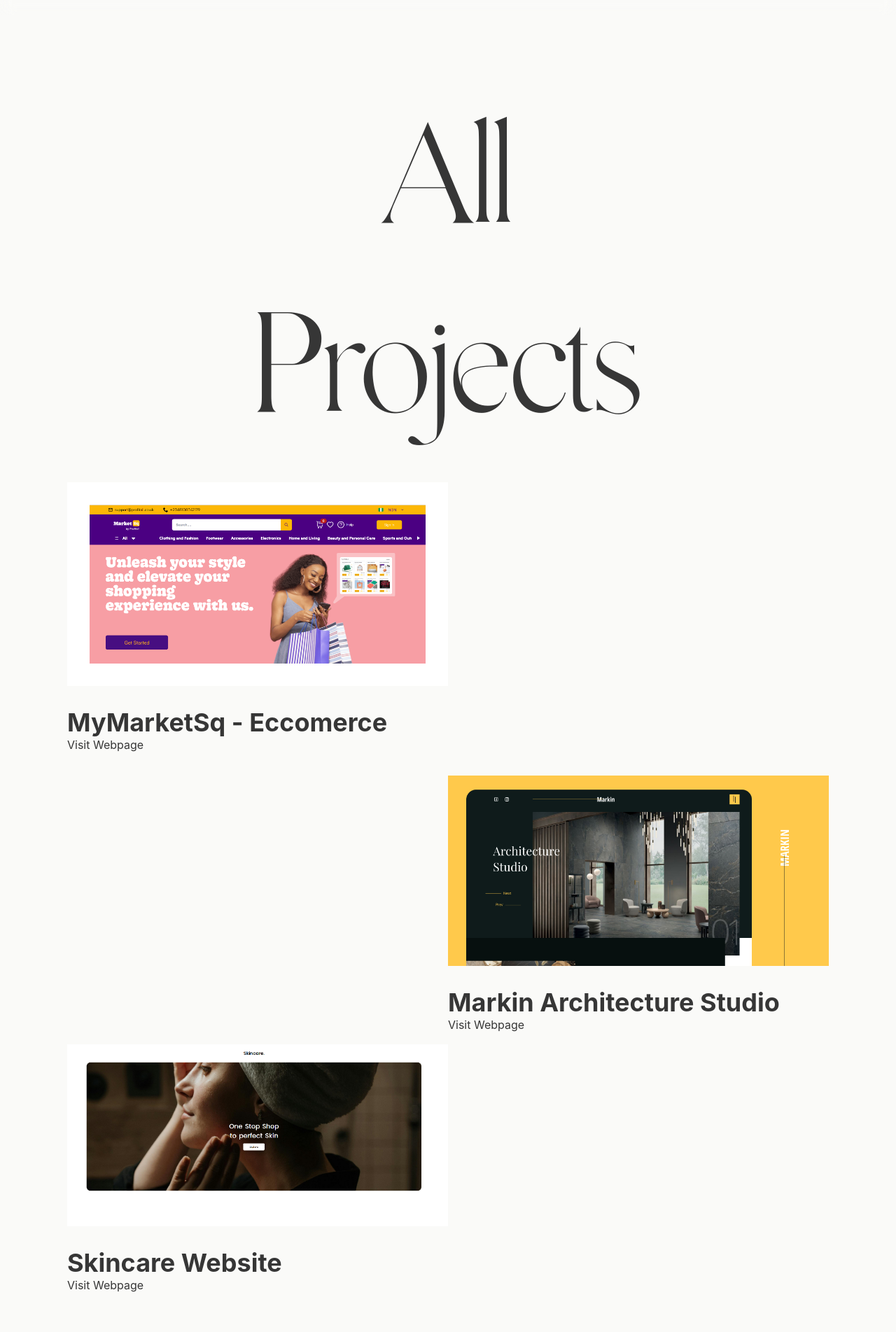
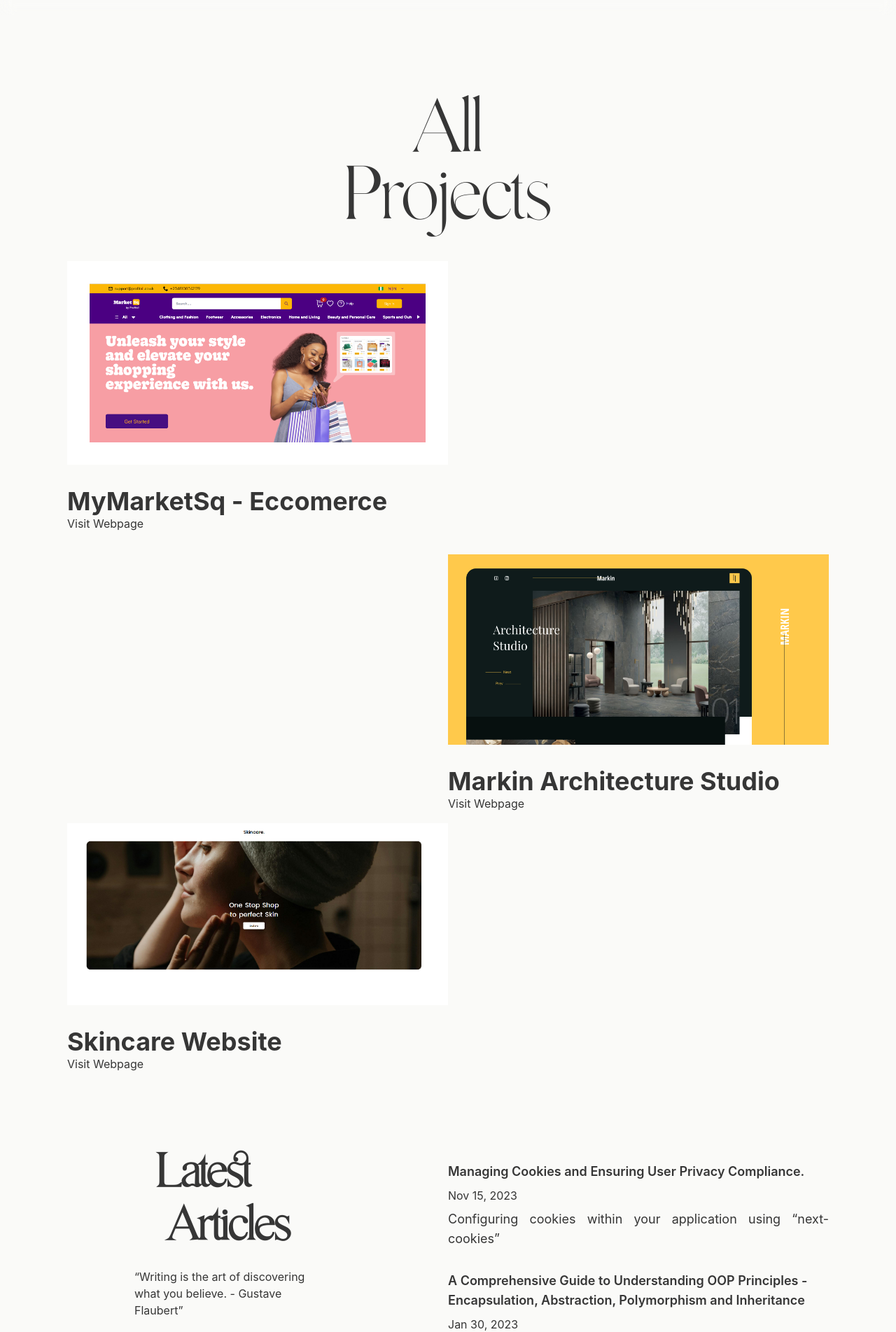
Before and after one commit to ESE-MONDAY/Ese-s-Portfolio, a Next.js app: page /projects in a window 1280 px wide. Shown: the part 42-1945 px from the top of the page at 70% size. Built offline with nearby package versions, Linux system fonts and the light colour scheme.

Commit message:
ui layouts

```diff
--- a/app/contact/page.tsx
+++ b/app/contact/page.tsx
@@ -64,7 +64,7 @@ const handleSubmit = async (e: any) => {
   return (
     <div className='py-10 md:p-24 text-[#363636] px-4 ' id='contact'>
          <div className="heading">
-             <h1 className='text-center text-[60px] sm:text-[120px] font-gallient'>Let&apos;s start <br/> a project</h1>
+             <h1 className='text-center text-[60px] sm:text-9xl font-gallient'>Let&apos;s start <br/> a project</h1>
         </div>
         <div className='mt-16 sm:flex w-full  justify-around'>
             <div className=' px-4 max-w-[600px]'>
--- a/app/layout.tsx
+++ b/app/layout.tsx
@@ -1,17 +1,16 @@
 'use client'
 import '../styles/globals.css'
-import Head from 'next/head';
+import { useLayoutEffect, useRef, useState } from 'react';
+import gsap from 'gsap';
 import Link from 'next/link';
 import CustomCursor from '../components/CustomCursor';
 import Footer from '../components/Footer';
 import { RiMenu3Line } from "react-icons/ri";
 import { MdOutlineClose } from "react-icons/md";
-import { Metadata } from 'next';
 
 
 
-import { useLayoutEffect, useRef, useState, useEffect } from 'react';
-import gsap from 'gsap';
+
 
 
 export default function RootLayout({
@@ -80,9 +79,9 @@ export default function RootLayout({
             <link rel="icon" href="/favicon.ico" />
           </head>
       <body>
-      <div className='relative overflow-auto' ref={container}>
-      <div id='intro-slider' className='fixed h-[100vh] z-10 w-screen overflow-hidden'>
-        <div className=' w-full flex justify-center items-center flex-col h-[80%]'>
+      <div className=' overflow-auto' ref={container}>
+      <div id='intro-slider' className='fixed h-[100vh] z-10 w-screen overflow-hidden flex justify-center items-center'>
+
               <p className='text-6xl lg:text-9xl mb-4 font-bold  text-[#fafaf8] font-gallient  bg-transparent text'>
                 <span className='inline-block'  id='portfolio'   >P</span>
                 <span className='inline-block'  id='portfolio'  >O</span>
@@ -94,10 +93,10 @@ export default function RootLayout({
                 <span className='inline-block'  id='portfolio' >I</span>
                 <span className='inline-block'  id='portfolio' >O</span>
                 </p>
-              </div>
+
         </div>
-        <div className='h-full relative'>
-        <nav className='text-[#363636]  sm:px-32 '>
+        <div className='h-full relative  '>
+        <nav className='text-[#363636] w-full sm:px-32 '>
 
            <div className='hidden sm:flex sm:justify-end items-center w-full'>
            <div className=' gap-8 flex px-8 py-4'>
@@ -121,7 +120,7 @@ export default function RootLayout({
             </div>
            </div>
            <div className='flex sm:hidden flex-col'>
-            <div className='flex justify-between w-full p-4'>
+            <div className='flex justify-between w-full py-2 px-4'>
               <Link href="/" className='font-bold font-merriweather text-3xl '>
                 Ese.</Link>
               <button className='sm:hidden' onClick={() => setIsMenuOpen(!isMenuOpen)}>
--- a/app/page.tsx
+++ b/app/page.tsx
@@ -22,20 +22,18 @@ useEffect(() => {
 
 
   return (
-    <div className='overflow-auto px-4'>
-        <div className='text-[#363636] py-10 sm:p-24 overflow-auto h-full  '>
+     <div className='text-[#363636] py-10 px-8  overflow-auto h-full  '>
+       {/* Hero section */}
       <section className=''>
         <div className='flex flex-col justify-between'>
           <div className=''>
-          <h1 className='text-[60px]  sm:text-9xl font-gallient '>
-
-
+          <h1 className='text-[40px]  sm:text-8xl font-gallient  '>
             Frontend Engineer</h1>
           <div className=' mt-4 flex flex-col md:flex-row justify-around'>
           <Image src={photo} alt='Ese Monday - Frontend Engineer, Technical Writer, and FOSS Advocate'  className='w-[200px] ' style={{objectFit: "cover"}} />
             <div className='mt-4 flex flex-col justify-center sm:items-center'>
             <h3 className='text-[40px]  sm:text-8xl font-gallient '> Technical Writer</h3>
-            <h3 className='text-[40px]  sm:text-8xl font-gallient mt-4 '> FOSS Advocate</h3>
+            <h3 className='text-[40px]  sm:text-8xl font-gallient lg:mt-8 '> FOSS Advocate</h3>
             </div>
           </div>
 
@@ -45,22 +43,20 @@ useEffect(() => {
             <div className='sm:w-[50%]'>
             <p className='text-xl sm:text-3xl sm:max-w-[400px] ' id='link'>  3+ years of professional experience nudging early-stage brands and teams into greatness.</p>
             </div>
-
           </div>
         </div>
-
-
       </section>
 
+   {/* Projectsection */}
      <section className='mt-16 '>
-      <div className="heading flex flex-col ">
-      <h2 className='text-center text-[70px] sm:text-[180px] font-gallient'>Selected</h2>
-      <h2 className='ml-16 text-end  -mt-8  font-gallient text-[50px] sm:text-[120px] '>Projects</h2>
+      <div className="heading flex flex-row sm:flex-col gap-4 justify-center ">
+      <h2 className='text-center text-[40px] sm:text-8xl font-gallient'>Selected</h2>
+      <h2 className='text-center    font-gallient text-[40px] sm:text-8xl sm:ml-28 '>Projects</h2>
       </div>
       <div className="projects mt-8">
-
+         {/* Project 1 section */}
         <div className='sm:w-[50%]'>
-          <div className='bg-white p-8'>
+          <div className=''>
           <Image src={MockupImage} alt='MyMarketsq - Ecommerce marketplace for goods and services in Africa and Uk' style={{objectFit:"cover"}}  />
           </div>
 
@@ -69,6 +65,7 @@ useEffect(() => {
             <Link href="https://www.mymarketsq.com/" target='_blank'>Visit Webpage</Link>
           </p>
         </div>
+        {/* Project 2 section */}
         <div className='w-full flex justify-end mt-8'>
         <div className='sm:w-[50%]'>
           <Image src={cover} alt='Markin Architecture Studio  based in Brooklyn New York city' style={{objectFit:"cover"}} />
@@ -78,6 +75,7 @@ useEffect(() => {
           </p>
         </div>
         </div>
+        {/* Project 3 section */}
         <div className='sm:flex mt-4'>
           <div className='sm:w-[50%]'>
               <Image src={cover2} alt='Skincare Mart - One Stop store for korean beauty products' style={{objectFit:"cover"}}  />
@@ -94,9 +92,6 @@ useEffect(() => {
           </div>
 
         </div>
-
-
-
       </div>
 
      </section>
@@ -111,7 +106,7 @@ useEffect(() => {
 
 
     </div>
-    </div>
+
 
   )
 }
--- a/app/projects/page.tsx
+++ b/app/projects/page.tsx
@@ -25,12 +25,13 @@ const Works = () => {
   return (
     <>
     <main className='text-[#363636] h-full overflow-y-auto px-4  py-10 md:p-24' ref={container1}>
-    <div className="heading">
-             <h1 className='text-center text-[60px] sm:text-[180px] font-gallient'>All <br/> Projects</h1>
-
+      {/* Heading */}
+    <div className="heading p-4">
+             <h1 className='text-center text-[60px] sm:text-8xl font-gallient'>All <br/> Projects</h1>
         </div>
+          {/* Projects */}
         <div className="projects mt-8">
-
+          {/* Project 1 */}
         <div className='sm:w-[50%]'>
           <div className='bg-white p-8'>
           <Image src={MockupImage} alt='MyMarketsq - Ecommerce marketplace for goods and services in Africa and Uk' style={{objectFit:"cover"}}  />
@@ -40,6 +41,7 @@ const Works = () => {
             <Link href="https://www.mymarketsq.com/"  className="text-base mt-2 sm:mt-4" target='_blank'>Visit Webpage</Link>
 
         </div>
+        {/* Project 2 */}
         <div className='w-full flex justify-end mt-8'>
         <div className='sm:w-[50%]'>
           <Image src={cover} alt='Markin Architecture Studio based in Brooklyn New York' style={{objectFit:"cover"}} />
@@ -49,6 +51,7 @@ const Works = () => {
 
         </div>
         </div>
+        {/* Project 3 */}
         <div className='flex mt-4'>
           <div className='sm:w-[50%]'>
               <Image src={cover2} alt='Skincare Mart - One Stop store for korean beauty products' style={{objectFit:"cover"}}  />
@@ -60,31 +63,30 @@ const Works = () => {
 
 
         </div>
+      </div>
+      {/* Articles */}
 
-
-
-      </div>
-      <div className='flex  flex-col sm:flex-row mt-20'>
-      <div className='basis-1/3 flex sm:flex-col sm:gap-0 gap-3'>
-        <h2 className='text-3xl sm:text-6xl sm:mt-8  font-gallient  font-semibold text-start lg:ml-40 '>Latest</h2>
-        <h2 className='text-3xl sm:text-6xl sm:mt-4  font-gallient  font-semibold text-start lg:ml-48  '>Articles</h2>
+      <div className='flex  flex-col sm:flex-row mt-20 justify-between'>
+      <div className='basis-1/3  flex sm:flex-col sm:gap-0 gap-3'>
+        <h2 className='text-3xl sm:text-6xl sm:mt-8  font-gallient  font-semibold text-start lg:ml-32 '>Latest</h2>
+        <h2 className='text-3xl sm:text-6xl sm:mt-4  font-gallient  font-semibold text-start lg:ml-36 '>Articles</h2>
         <div className='mt-8 hidden sm:flex  '>
 
-          <q className='sm:ml-40 '>Writing is the art of discovering <br />what you believe. - Gustave Flaubert</q>
+          <q className='sm:ml-24 '>Writing is the art of discovering <br />what you believe. - Gustave Flaubert</q>
         </div>
         </div>
-
          <div className='lg:basis-1/2 w-full'>
-
-                <div className='mt-4 sm:mt-12 '>
+          {/* Article 1 */}
+          <div className='mt-4 sm:mt-12 '>
                   <h2 className='text-lg  font-semibold text-left '>
-                  Managing Cookies and Ensuring User Privacy Compliance.
-                  </h2>
+           Managing Cookies and Ensuring User Privacy Compliance.
+           </h2>
                   <h4 className='text-md mt-2  text-left '>
                    Nov 15, 2023
                   </h4>
                   <h3 className='text-lg mt-2 text-justify '>Configuring cookies within your application using &ldquo;next-cookies&rdquo;</h3>
                 </div>
+                {/* Project 2 */}
                 <div className='mt-8'>
                   <h2 className='text-lg  font-semibold text-left '>
                   A Comprehensive Guide to Understanding OOP Principles - Encapsulation, Abstraction, Polymorphism and Inheritance
--- a/components/Footer.tsx
+++ b/components/Footer.tsx
@@ -3,7 +3,7 @@ import React from 'react'
 
 const Footer = () => {
   return (
-    <div className='pt-8 text-[#363636] gap-4 my-8 sm:px-32'>
+    <div className='pt-8 text-[#363636] gap-4 my-8 px-4 sm:px-32'>
         <div className='flex gap-4 md:gap-8 text-xs md:text-lg w-full  '>
             <p className='whitespace-nowrap'>Ese Monday</p> ·
             <p>@EseMonday1</p> ·
--- a/components/Work.tsx
+++ b/components/Work.tsx
@@ -10,14 +10,14 @@ const Work = () => {
             setIsOpen(!isOpen)
     }
   return (
-    <div id='triggerElement' className='mt-16 md:m-20 lg:m-40 flex flex-col lg:flex-row sm;px-16 justify-between'>
+    <div id='triggerElement' className='mt-16  lg:my-40 flex flex-col lg:flex-row  justify-between'>
       <div className='basis-1/3 flex sm:flex-col sm:gap-0 gap-3'>
-        <h2 className='text-3xl sm:text-6xl sm:mt-8  font-gallient  font-semibold text-start lg:ml-40 '>Resume</h2>
-        <h2 className='text-3xl sm:text-6xl sm:mt-4  font-gallient  font-semibold text-start lg:ml-48  '>Experience</h2>
+        <h2 className='text-3xl sm:text-6xl sm:mt-8  font-gallient  font-semibold text-start lg:ml-20 '>Resume</h2>
+        <h2 className='text-3xl sm:text-6xl sm:mt-4  font-gallient  font-semibold text-start lg:ml-24  '>Experience</h2>
         </div>
-         <div className='lg:basis-1/2 w-full'>
+         <div className='lg:basis-1/2 w-full px-4  sm:px-0'>
 
-                <div className='mt-4 sm:mt-12'>
+                <div className='mt-4 sm:mt-12 '>
                   <h3 className='text-lg  font-semibold text-left '>
                     Frontend Engineer at Profitall
                   </h3>
```
Also changed, not shown: app/about/page.tsx (+7 -5 lines).
